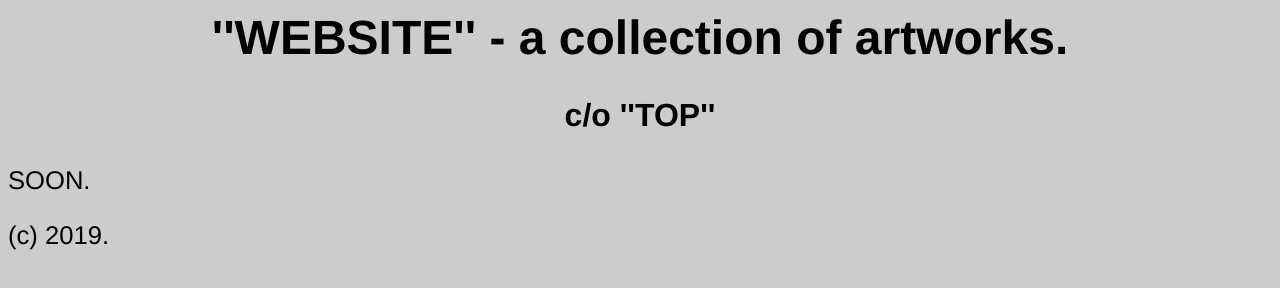
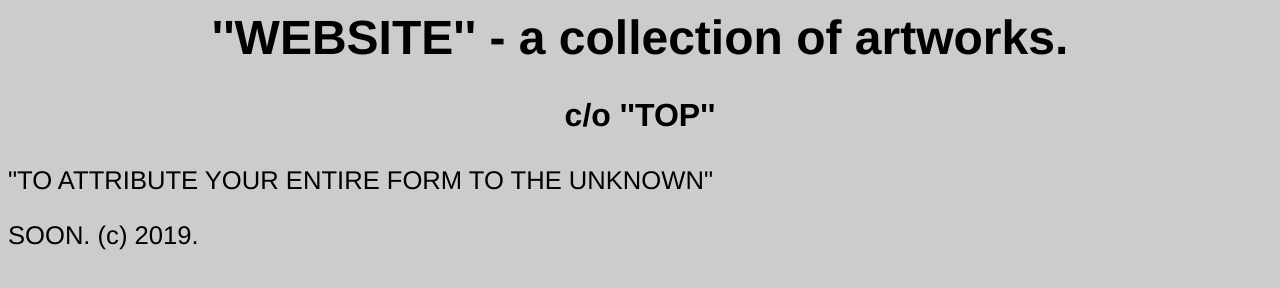
Before and after one commit to goshowtop/goshowtop.github.io, a plain HTML site: page index.html in a window 1280 px wide. Shown: the part 48-336 px from the top of the page. Drawn offline with Linux system fonts and the light colour scheme.

Commit message:
Update index.html

```diff
--- a/index.html
+++ b/index.html
@@ -53,7 +53,7 @@ body {
 	<!-- Information -->
 
 <p>
-	SOON.
+	"TO ATTRIBUTE YOUR ENTIRE FORM TO THE UNKNOWN"
 </p>
 
 
@@ -62,7 +62,7 @@ body {
 	<!-- Footer -->
 
 	<footer>
-		<p>(c) 2019.</p>
+		<p>SOON. (c) 2019.</p>
 	</footer>
 
 
```
